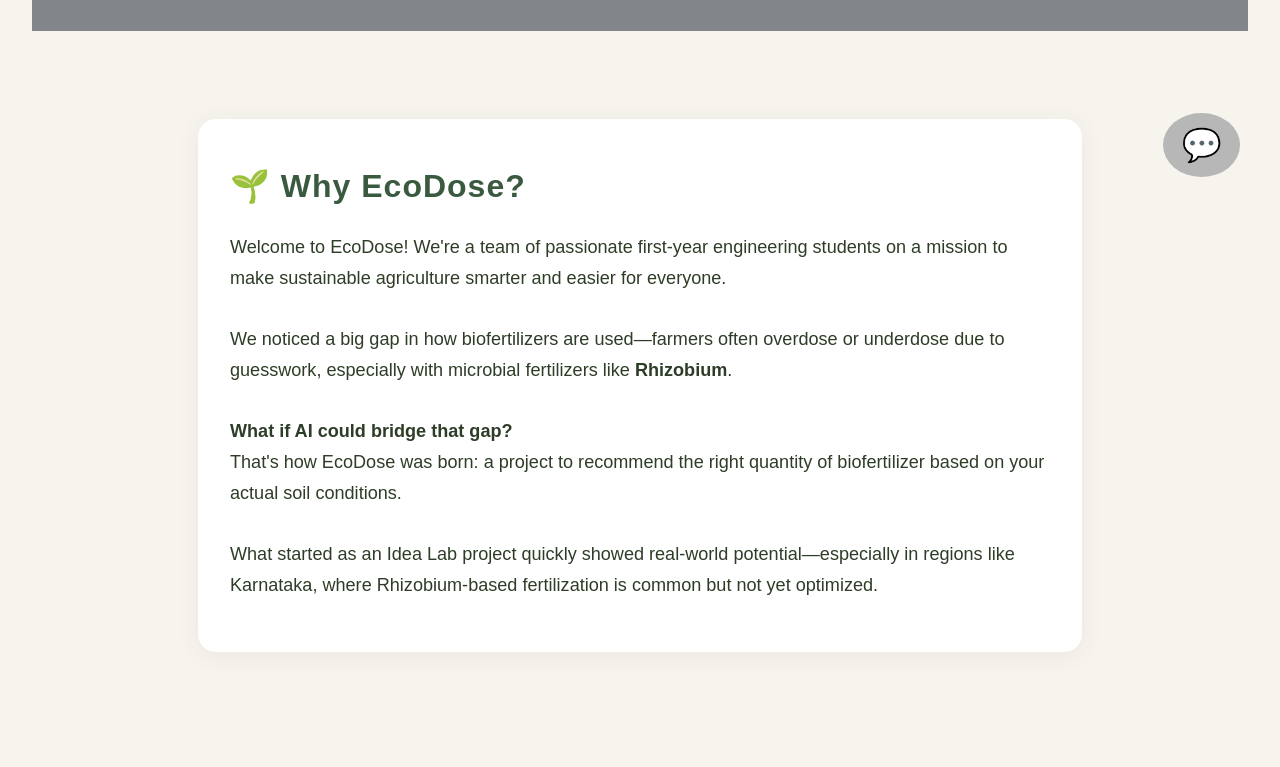
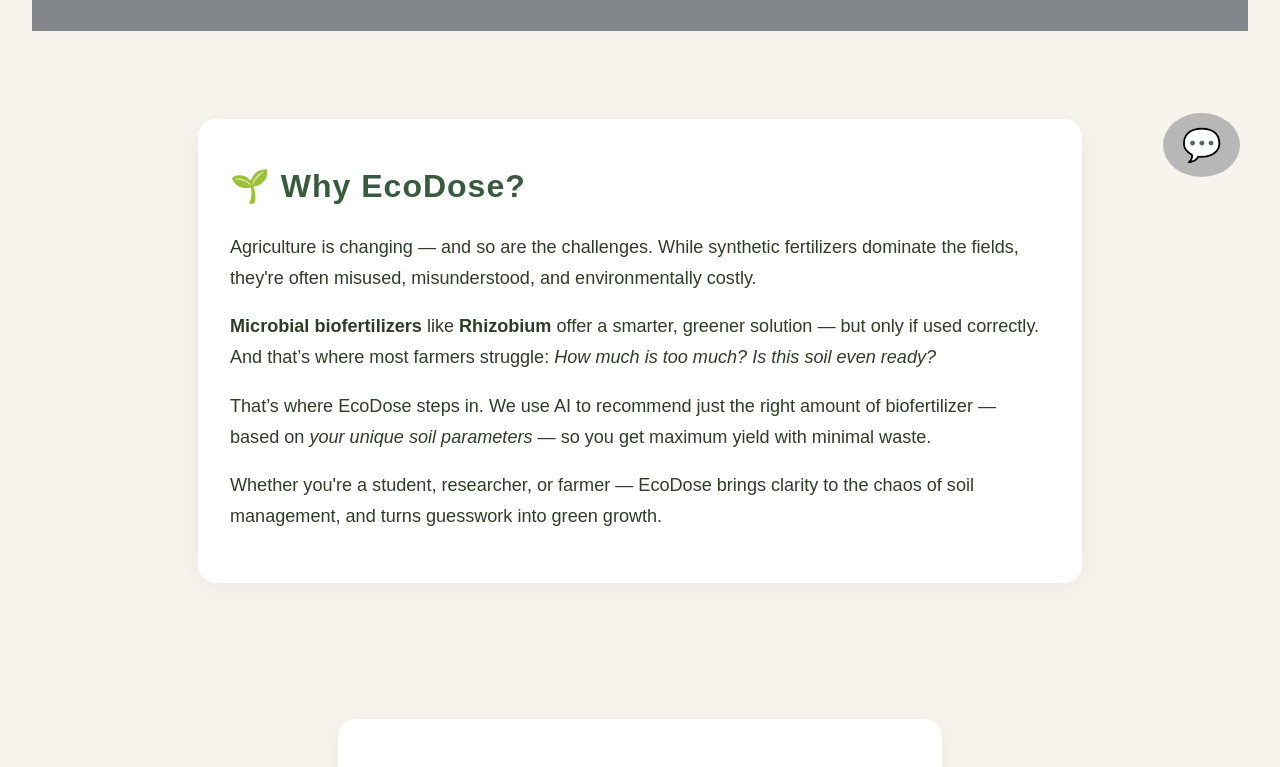
Before and after one commit to varunaditya27/EcoDose, a React (Vite) app in the folder web-app/frontend/: page / in a window 1280 px wide. Shown: the part 583-1350 px from the top of the page. Built offline with nearby package versions, Linux system fonts and the light colour scheme; grey boxes are pictures that could not be loaded.

Commit message:
Revise WhyEcoDose component to enhance messaging on sustainable agriculture and the role of EcoDose in optimizing biofertilizer usage, focusing on AI-driven recommendations for farmers.

```diff
--- a/web-app/frontend/src/components/WhyEcoDose.jsx
+++ b/web-app/frontend/src/components/WhyEcoDose.jsx
@@ -5,11 +5,16 @@ const WhyEcoDose = () => (
     <div className="why-ecodose-card">
       <h2>🌱 Why EcoDose?</h2>
       <p>
-        Welcome to EcoDose! We're a team of passionate first-year engineering students on a mission to make sustainable agriculture smarter and easier for everyone.<br /><br />
-        We noticed a big gap in how biofertilizers are used—farmers often overdose or underdose due to guesswork, especially with microbial fertilizers like <b>Rhizobium</b>.<br /><br />
-        <b>What if AI could bridge that gap?</b><br />
-        That's how EcoDose was born: a project to recommend the right quantity of biofertilizer based on your actual soil conditions.<br /><br />
-        What started as an Idea Lab project quickly showed real-world potential—especially in regions like Karnataka, where Rhizobium-based fertilization is common but not yet optimized.
+        Agriculture is changing — and so are the challenges. While synthetic fertilizers dominate the fields, they're often misused, misunderstood, and environmentally costly.
+      </p>
+      <p>
+        <strong>Microbial biofertilizers</strong> like <strong>Rhizobium</strong> offer a smarter, greener solution — but only if used correctly. And that’s where most farmers struggle: <em>How much is too much? Is this soil even ready?</em>
+      </p>
+      <p>
+        That’s where EcoDose steps in. We use AI to recommend just the right amount of biofertilizer — based on <em>your unique soil parameters</em> — so you get maximum yield with minimal waste.
+      </p>
+      <p>
+        Whether you're a student, researcher, or farmer — EcoDose brings clarity to the chaos of soil management, and turns guesswork into green growth.
       </p>
     </div>
   </section>
```
